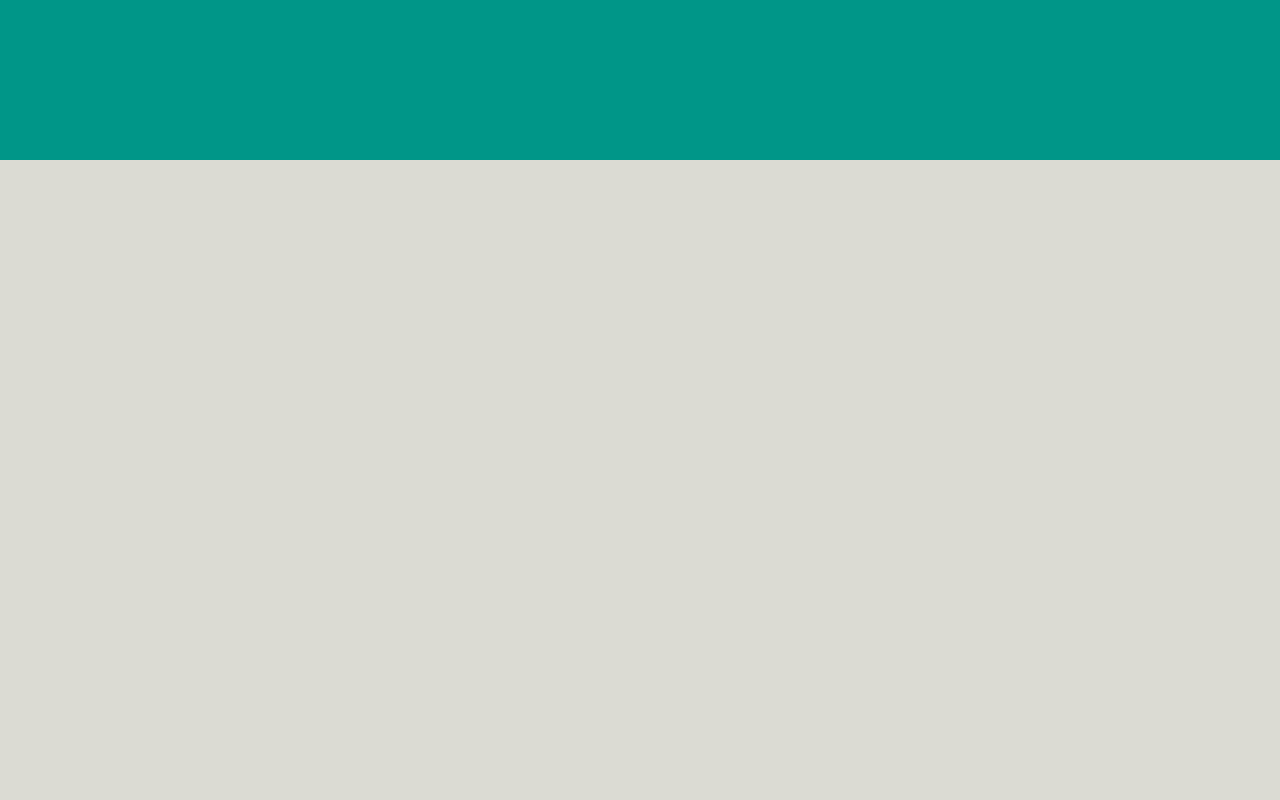
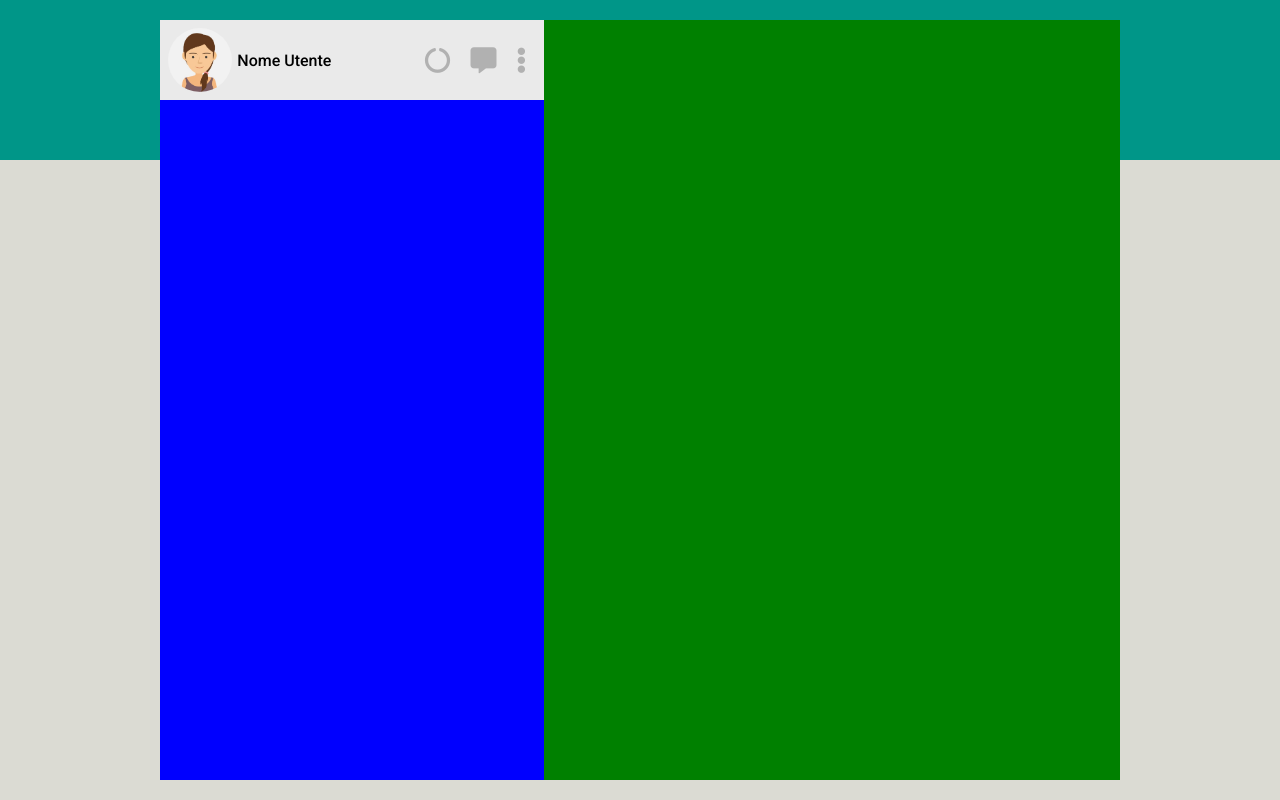
Before and after one commit to bosciu/vue-boolzapp, a plain HTML site: page index.html in a window 1280 px wide. Drawn offline with nearby package versions, Linux system fonts and the light colour scheme.

Commit message:
Completamento pprima parte left-section

```diff
--- a/css/style.css
+++ b/css/style.css
@@ -10,6 +10,15 @@ body {
     font-family: "Roboto", sans-serif;
 }
 
+.flex-alig-cen {
+    display: flex;
+    align-items: center;
+}
+
+.h-100 {
+    height: 100%;
+}
+
 
 /* Font Rules */
 
@@ -17,9 +26,61 @@ body {
 /* /Font Rules */
 
 #root {
-    display: flex;
     justify-content: center;
-    align-items: center;
     height: 100vh;
     background: linear-gradient(180deg, #009688 20%, #dbdbd3 0%);
 }
+
+#application {
+    display: flex;
+    height: 95%;
+    width: 75%;
+    background-color: yellow;
+}
+
+#left-section {
+    width: 40%;
+    background-color: blue;
+}
+
+#right-section {
+    width: 60%;
+    background-color: green;
+}
+
+
+/* Left Section */
+
+#main-user-bar {
+    display: flex;
+    justify-content: space-between;
+    width: 100%;
+    height: 80px;
+    padding: 2%;
+    background-color: #eaeaea;
+}
+
+#info-main-user {
+    width: 60%;
+}
+
+#info-main-user>img {
+    height: 100%;
+    margin: 0 5px 0 0;
+    border-radius: 50%;
+}
+
+#info-main-user>span {
+    font-weight: 500;
+    font-size: 16px;
+}
+
+.option {
+    text-align: right;
+}
+
+.option>i {
+    margin: 0 10px;
+    font-size: 26px;
+    color: #b1b1b1;
+}
--- a/index.html
+++ b/index.html
@@ -15,10 +15,22 @@
 </head>
 
 <body>
-    <div id="root">
+    <div id="root" class="flex-alig-cen">
         <!-- Corpo principale applicazione -->
         <div id="application">
-            <section id="left-section"></section>
+            <section id="left-section">
+                <div id="main-user-bar">
+                    <div id="info-main-user" class="flex-alig-cen">
+                        <img src="img/avatar_io.jpg" alt="user image" />
+                        <span class="top-name">Nome Utente</span>
+                    </div>
+                    <div class="option flex-alig-cen">
+                        <i class="fas fa-circle-notch"></i>
+                        <i class="fas fa-comment-alt"></i>
+                        <i class="fas fa-ellipsis-v"></i>
+                    </div>
+                </div>
+            </section>
             <section id="right-section"></section>
         </div>
         <!-- /Corpo principale applicazione -->
```
